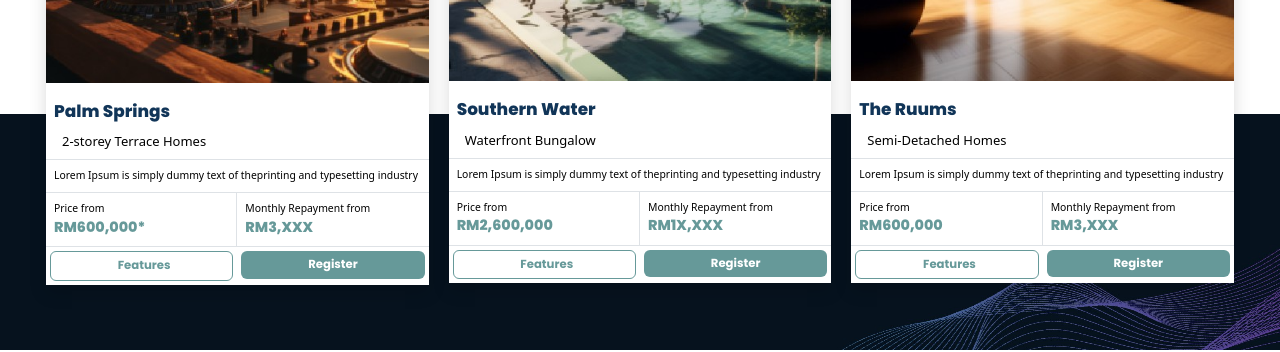
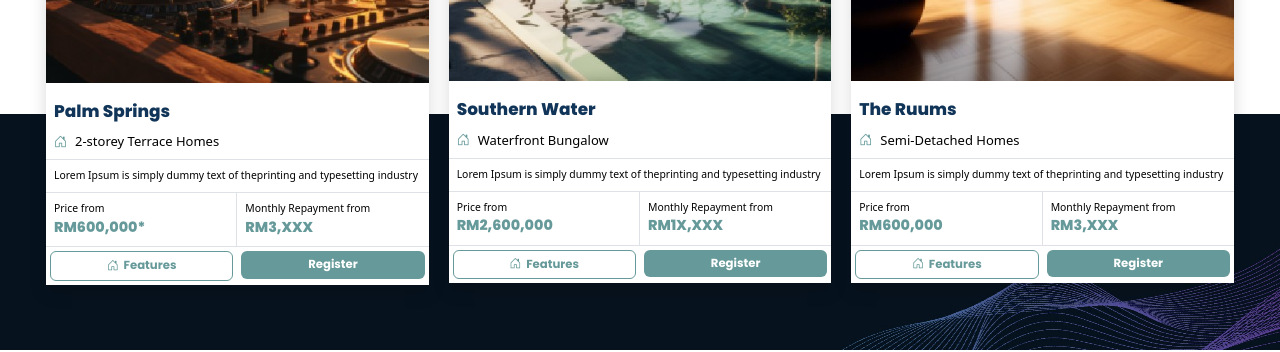
Before and after one commit to yanlingca/ds-fe-technical-assessment-2024, a React (Create React App) app: page / in a window 1280 px wide. Shown: the part 2420-2772 px from the top of the page. Built offline with nearby package versions, Linux system fonts and the light colour scheme.

Commit message:
use bootstrape icon instead of imported SVG file

```diff
--- a/src/assets/style/App.css
+++ b/src/assets/style/App.css
@@ -73,10 +73,7 @@ svg {
   border: solid 1px !important;
   border-color:  var(--hover-btn-color) !important;
 }
-.secondary-btn:hover .btn-icon path{
-  stroke:  var(--hover-btn-color) !important;
-  fill:  var(--hover-btn-color) !important;
-}
+
 /* For mobile */
 @media (max-width: 576px) {
   body {
--- a/src/assets/style/projectcard.css
+++ b/src/assets/style/projectcard.css
@@ -22,9 +22,10 @@
 .projectcard .projectcard-type{
     font-size: 100%;
 }
-.projectcard .projectcard-type .card-icon{
+.projectcard .projectcard-type .type-icon{
     width: 80%;
     height: 80%;
+    color: var(--secondary-color);
 }
 .projectcard .projectcard-desc{
     font-size: 80%;
--- a/src/components/ProjectCard.jsx
+++ b/src/components/ProjectCard.jsx
@@ -1,5 +1,6 @@
 
-import '../assets/style/projectcard.css'
+import '../assets/style/projectcard.css';
+import 'bootstrap-icons/font/bootstrap-icons.css';
 
 function ProjectCard({ title, type, desc, price, repayment, img }) {
     return (
@@ -16,9 +17,12 @@ function ProjectCard({ title, type, desc, price, repayment, img }) {
             <p className="projectcard-title mb-0">{title}</p>
           </div>
         </div>
-        {/* Type */}
+        {/* Type */ }
         <div className="row p-2 border-bottom projectcard-type">
           <div className="col-12">
+            <span>
+              <i className="bi-house-door type-icon" style={{flexShrink: 0}}></i>
+            </span>
             <span className="p-2">{type}</span>
           </div>
         </div>
@@ -46,6 +50,7 @@ function ProjectCard({ title, type, desc, price, repayment, img }) {
             <button className="btn w-100 secondary-btn"
               onClick={() => document.getElementById('feature').scrollIntoView()}>
               <span>
+                <i className="bi-house-door" style={{flexShrink: 0 }}></i>
               </span>
               &nbsp; Features
             </button>
```
